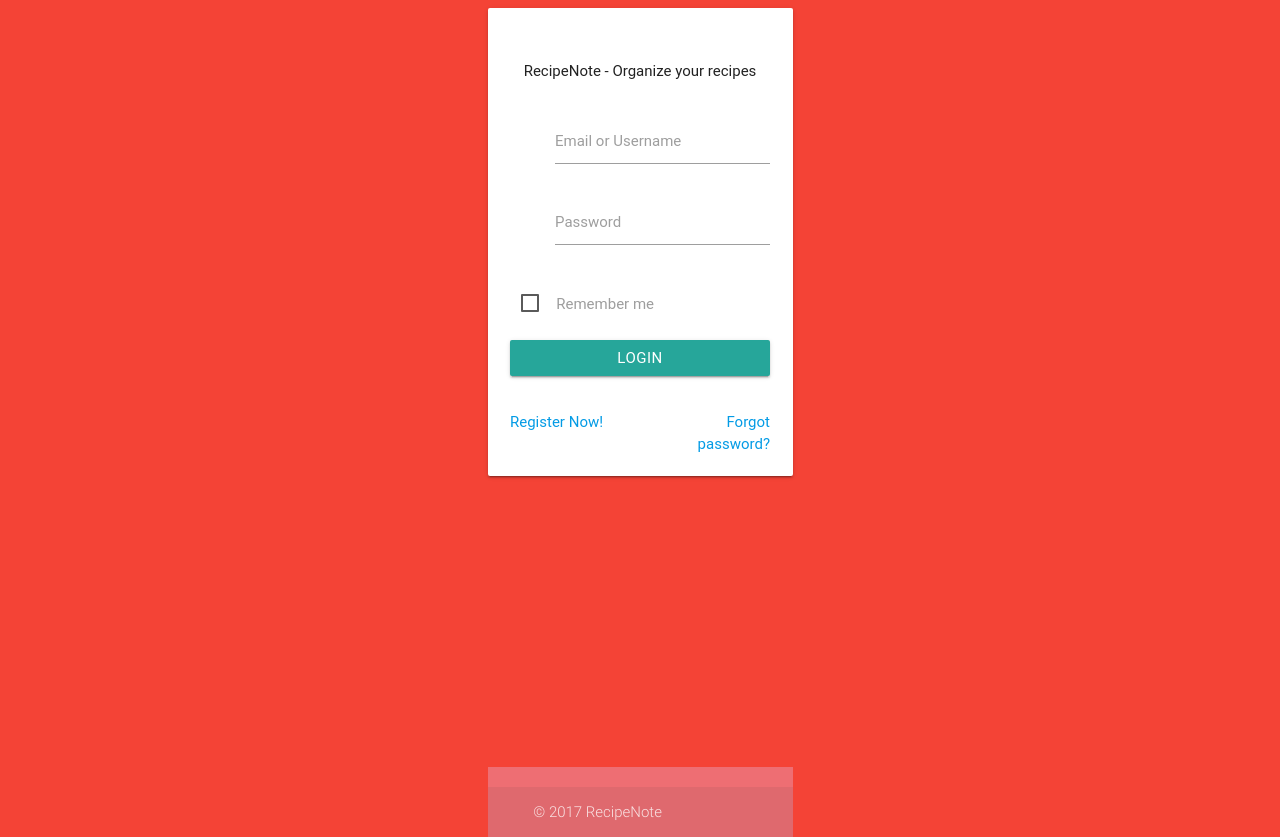
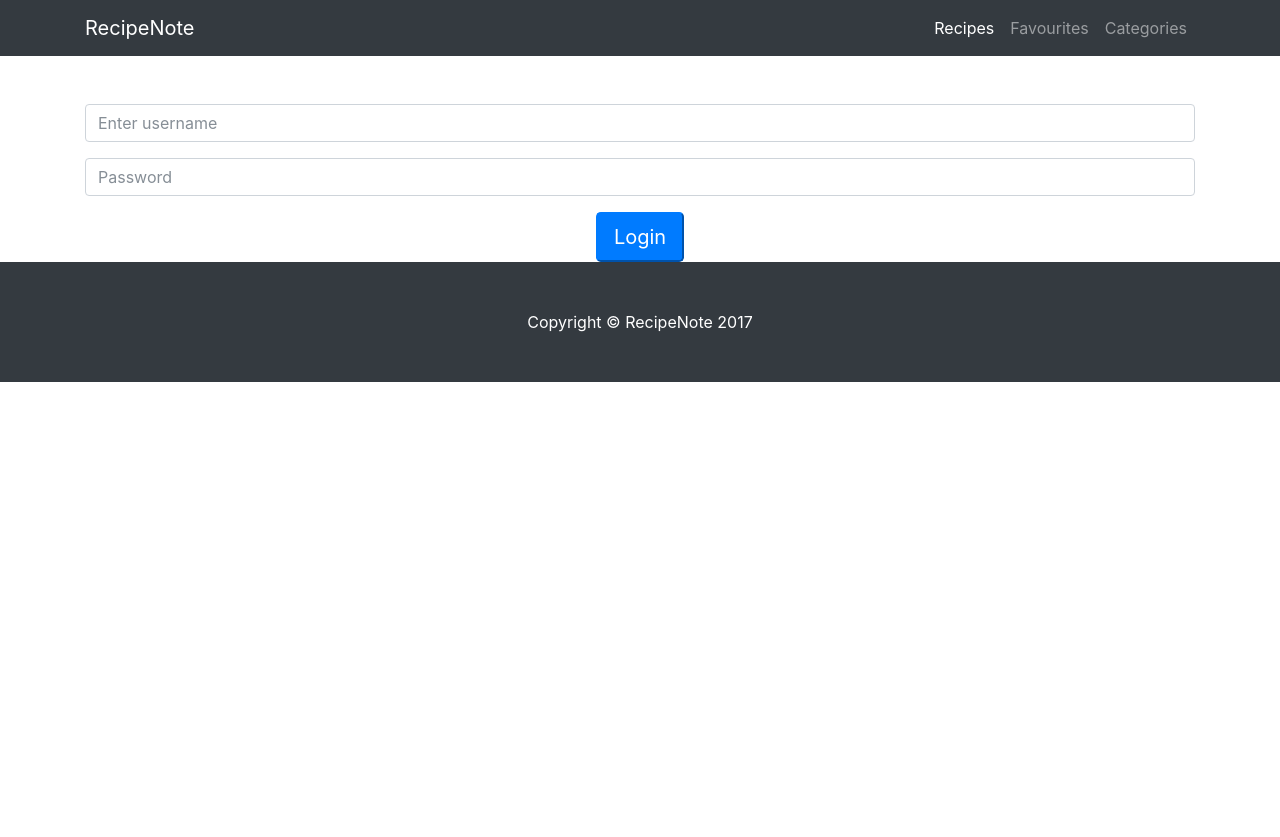
Before and after one commit to probuse/RecipeNote, a Flask app: template templates/login.html in a window 1280 px wide. After the commit the page ends 382 px from the top, so only its background shows below. Run offline with Flask 2, Linux system fonts and the light colour scheme; the template is opened without the code that fills it, so the values that code supplies are empty; some libraries are stand-ins or nearby versions; some web fonts are replaced.

Commit message:
added new code to render the login page using bootstrap

```diff
--- a/templates/login.html
+++ b/templates/login.html
@@ -1,127 +1,13 @@
-<!DOCTYPE html>
-<html lang="en">
-<head>
-  <meta http-equiv="Content-Type" content="text/html; charset=UTF-8">
-  <meta name="viewport" content="width=device-width, initial-scale=1, maximum-scale=1.0, user-scalable=no">
-  <meta http-equiv="X-UA-Compatible" content="IE=edge">
-  <title>RecipeNote</title>
-  <!-- CORE CSS-->
-
-  <link rel="stylesheet" href="https://cdnjs.cloudflare.com/ajax/libs/materialize/0.97.1/css/materialize.min.css">
-
-<style type="text/css">
-html,
-body {
-    height: 100%;
-}
-html {
-    display: table;
-    margin: auto;
-}
-body {
-    display: table-cell;
-    vertical-align: middle;
-}
-.margin {
-  margin: 0 !important;
-}
-</style>
-
-</head>
-
-<body class="red">
-
-
-  <div id="login-page" class="row">
-    <div class="col s12 z-depth-6 card-panel">
-      <form class="login-form">
-        <div class="row">
-          <div class="input-field col s12 center">
-            <img src="#" alt="" class="responsive-img valign profile-image-login">
-            <p class="center login-form-text">RecipeNote - Organize your recipes</p>
-          </div>
-        </div>
-        <div class="row margin">
-          <div class="input-field col s12">
-            <i class="mdi-social-person-outline prefix"></i>
-            <input class="validate" id="email" type="email">
-            <label for="email" data-error="wrong" data-success="right" class="center-align">Email or Username</label>
-          </div>
-        </div>
-        <div class="row margin">
-          <div class="input-field col s12">
-            <i class="mdi-action-lock-outline prefix"></i>
-            <input id="password" type="password">
-            <label for="password">Password</label>
-          </div>
-        </div>
-        <div class="row">
-          <div class="input-field col s12 m12 l12  login-text">
-              <input type="checkbox" id="remember-me" />
-              <label for="remember-me">Remember me</label>
-          </div>
-        </div>
-        <div class="row">
-          <div class="input-field col s12">
-            <a href="login.html" class="btn waves-effect waves-light col s12">Login</a>
-          </div>
-        </div>
-        <div class="row">
-          <div class="input-field col s6 m6 l6">
-            <p class="margin medium-small"><a href="/register">Register Now!</a></p>
-          </div>
-          <div class="input-field col s6 m6 l6">
-              <p class="margin right-align medium-small"><a href="/forgot-password">Forgot password?</a></p>
-          </div>
-        </div>
-
-      </form>
+{% extends "base.html" %}
+{% block content %}
+<br><br>
+<form>
+    <div class="form-group">
+        <input type="text" class="form-control" id="username" placeholder="Enter username" required>
     </div>
-  </div>
-
-
-  <center>
-    <script async src="//pagead2.googlesyndication.com/pagead/js/adsbygoogle.js"></script>
-<!-- Post Page - Responsive -->
-<ins class="adsbygoogle"
-     style="display:inline-block;width:300px;height:250px"
-     data-ad-client="ca-pub-5104998679826243"
-     data-ad-slot="3470684978"></ins>
-<script>
-(adsbygoogle = window.adsbygoogle || []).push({});
-</script>
-</center>
-
-
-
-  <!-- ================================================
-    Scripts
-    ================================================ -->
-
-  <!-- jQuery Library -->
- <script type="text/javascript" src="//ajax.googleapis.com/ajax/libs/jquery/1.11.2/jquery.min.js"></script>
-  <!--materialize js-->
-  <script src="https://cdnjs.cloudflare.com/ajax/libs/materialize/0.97.1/js/materialize.min.js"></script>
-
-  <script>
-  (function(i,s,o,g,r,a,m){i['GoogleAnalyticsObject']=r;i[r]=i[r]||function(){
-  (i[r].q=i[r].q||[]).push(arguments)},i[r].l=1*new Date();a=s.createElement(o),
-  m=s.getElementsByTagName(o)[0];a.async=1;a.src=g;m.parentNode.insertBefore(a,m)
-  })(window,document,'script','//www.google-analytics.com/analytics.js','ga');
-
-  ga('create', 'UA-27820211-3', 'auto');
-  ga('send', 'pageview');
-
-</script><script src="//load.sumome.com/" data-sumo-site-id="1cf2c3d548b156a57050bff06ee37284c67d0884b086bebd8e957ca1c34e99a1" async="async"></script>
-
-
-   <footer class="page-footer">
-          <div class="footer-copyright">
-            <div class="container">
-            © 2017 RecipeNote
-            </div>
-          </div>
-  </footer>
-</body>
-
-</html>
+    <div class="form-group">
+      <input type="password" class="form-control" id="exampleInputPassword1" placeholder="Password" required>
+    </div>
+    <div class="text-center"><button class="btn-primary btn-lg">Login</button></div>
+</form>
+{% endblock %}
```
